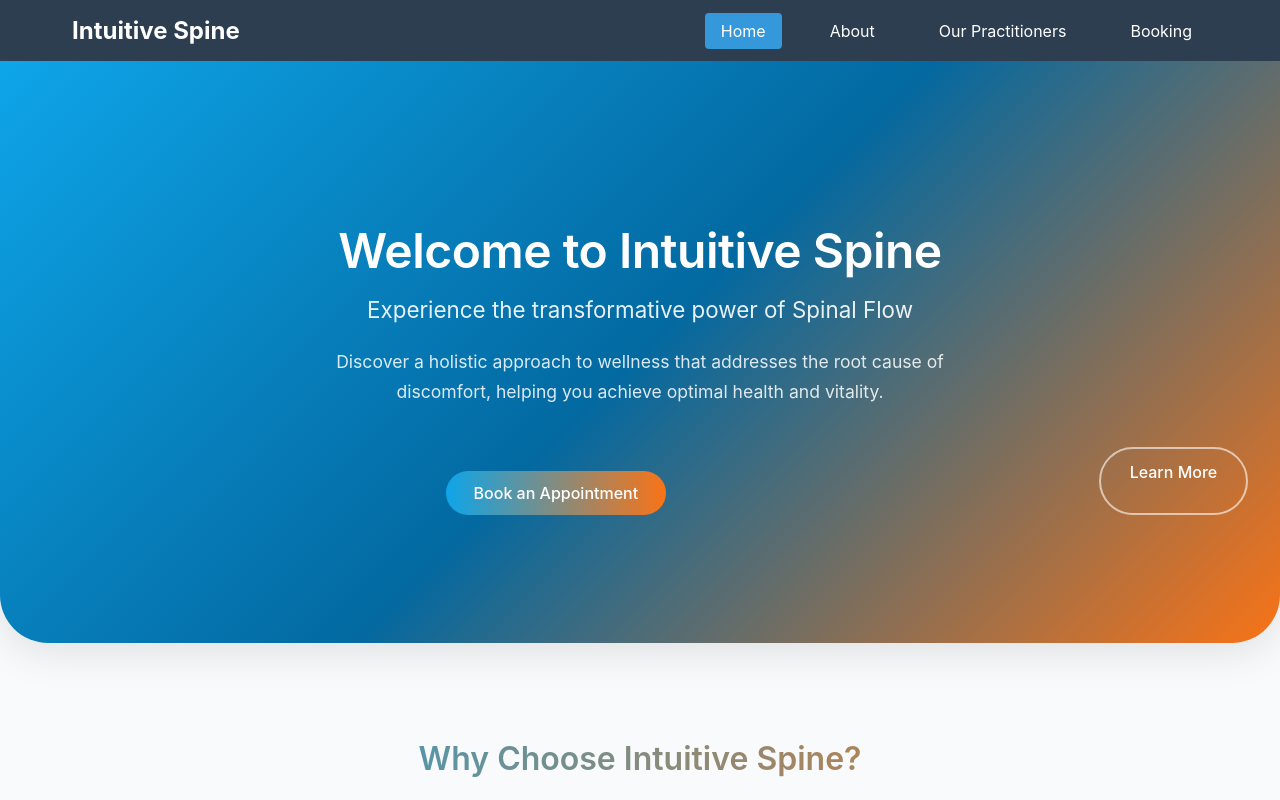
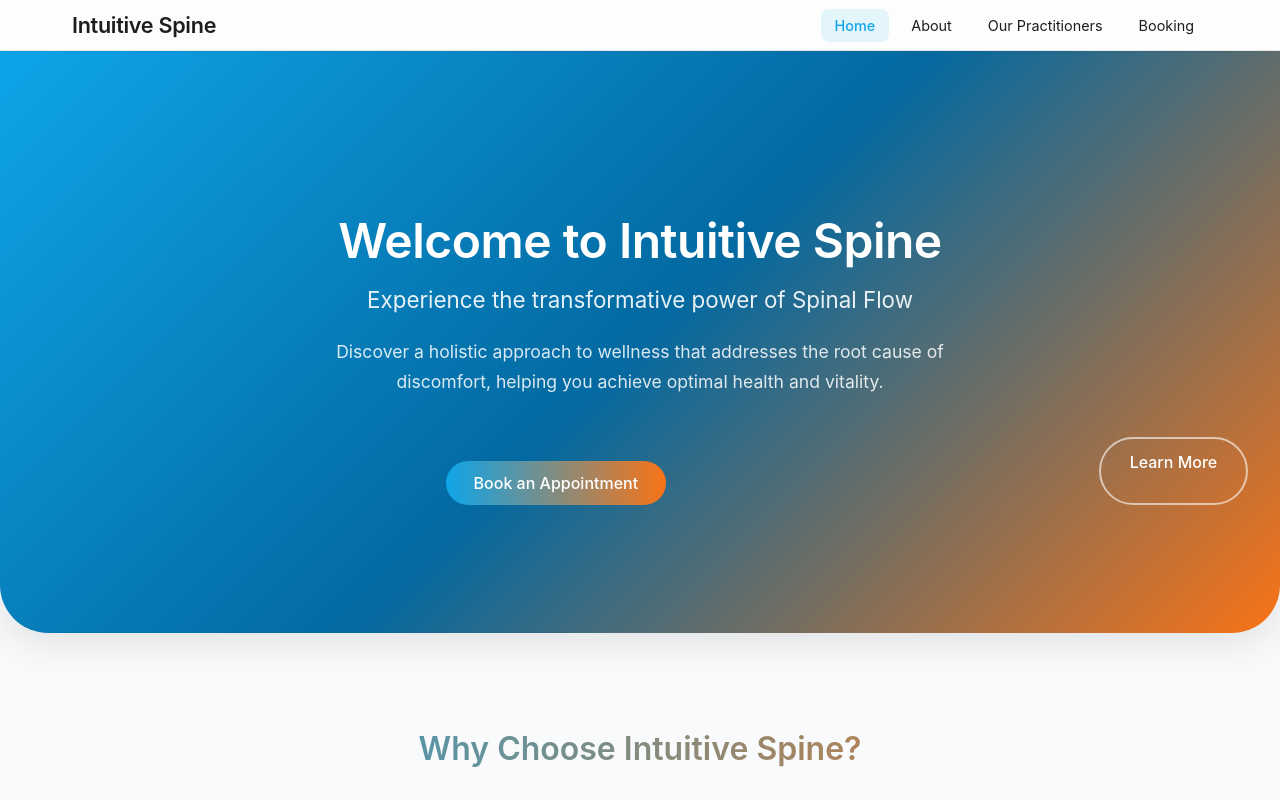
Before and after one commit to mahamjamal/intuitive-spine, a React (Vite) app: page / in a window 1280 px wide. Shown: the top 800 px of the page. Built offline with nearby package versions, Linux system fonts and the light colour scheme.

Commit message:
Fix card visibility and update navigation to Apple design
Co-authored-by: mahamjamal <105470763+mahamjamal@users.noreply.github.com>

```diff
--- a/src/components/Navigation.css
+++ b/src/components/Navigation.css
@@ -1,44 +1,62 @@
 .navigation {
-  background-color: #2c3e50;
-  color: white;
-  padding: 1rem 0;
-  box-shadow: 0 2px 4px rgba(0,0,0,0.1);
+  position: sticky;
+  top: 0;
+  z-index: 1000;
+  background: rgba(255, 255, 255, 0.8);
+  backdrop-filter: saturate(180%) blur(20px);
+  -webkit-backdrop-filter: saturate(180%) blur(20px);
+  border-bottom: 1px solid rgba(0, 0, 0, 0.08);
+  box-shadow: 0 1px 3px rgba(0, 0, 0, 0.05);
+  transition: all 0.3s ease;
 }
 
 .nav-container {
   max-width: 1200px;
   margin: 0 auto;
-  padding: 0 2rem;
+  padding: 0.75rem 2rem;
   display: flex;
   justify-content: space-between;
   align-items: center;
 }
 
 .nav-brand a {
-  color: white;
+  color: #1d1d1f;
   text-decoration: none;
-  font-size: 1.5rem;
-  font-weight: bold;
+  font-size: 1.35rem;
+  font-weight: 600;
+  letter-spacing: -0.3px;
+  transition: opacity 0.3s ease;
+}
+
+.nav-brand a:hover {
+  opacity: 0.7;
 }
 
 .nav-links {
   display: flex;
   list-style: none;
-  gap: 2rem;
+  gap: 0.5rem;
+  margin: 0;
 }
 
 .nav-links a {
-  color: white;
+  color: #1d1d1f;
   text-decoration: none;
-  padding: 0.5rem 1rem;
-  border-radius: 4px;
-  transition: background-color 0.3s ease;
+  padding: 0.5rem 0.875rem;
+  border-radius: 8px;
+  font-size: 0.9rem;
+  font-weight: 400;
+  transition: all 0.2s ease;
+  position: relative;
 }
 
 .nav-links a:hover {
-  background-color: rgba(255, 255, 255, 0.1);
+  background-color: rgba(0, 0, 0, 0.04);
+  color: #000;
 }
 
 .nav-links a.active {
-  background-color: #3498db;
+  background-color: rgba(14, 165, 233, 0.1);
+  color: #0ea5e9;
+  font-weight: 500;
 }
--- a/src/pages/Practitioners.css
+++ b/src/pages/Practitioners.css
@@ -179,11 +179,25 @@
   animation: fadeInUp 0.8s ease forwards;
 }
 
-.fade-in:nth-child(2) {
-  animation-delay: 0.15s;
+.intro-section.fade-in {
+  animation-delay: 0s;
 }
-.fade-in:nth-child(3) {
+
+.practitioners-grid .fade-in:nth-child(1) {
+  animation-delay: 0.1s;
+}
+.practitioners-grid .fade-in:nth-child(2) {
+  animation-delay: 0.2s;
+}
+.practitioners-grid .fade-in:nth-child(3) {
   animation-delay: 0.3s;
+}
+.practitioners-grid .fade-in:nth-child(4) {
+  animation-delay: 0.4s;
+}
+
+.cta-section.fade-in {
+  animation-delay: 0.5s;
 }
 
 @keyframes fadeInUp {
--- a/src/pages/Practitioners.jsx
+++ b/src/pages/Practitioners.jsx
@@ -26,9 +26,9 @@ function Practitioners() {
             </p>
           </div>
 
-          <div className="practitioners-grid fade-in">
+          <div className="practitioners-grid">
             {practitioners.map((practitioner) => (
-              <div key={practitioner.id} className="practitioner-card">
+              <div key={practitioner.id} className="practitioner-card fade-in">
                 <div className="practitioner-avatar">
                   {practitioner.image ? (
                     <img
```
